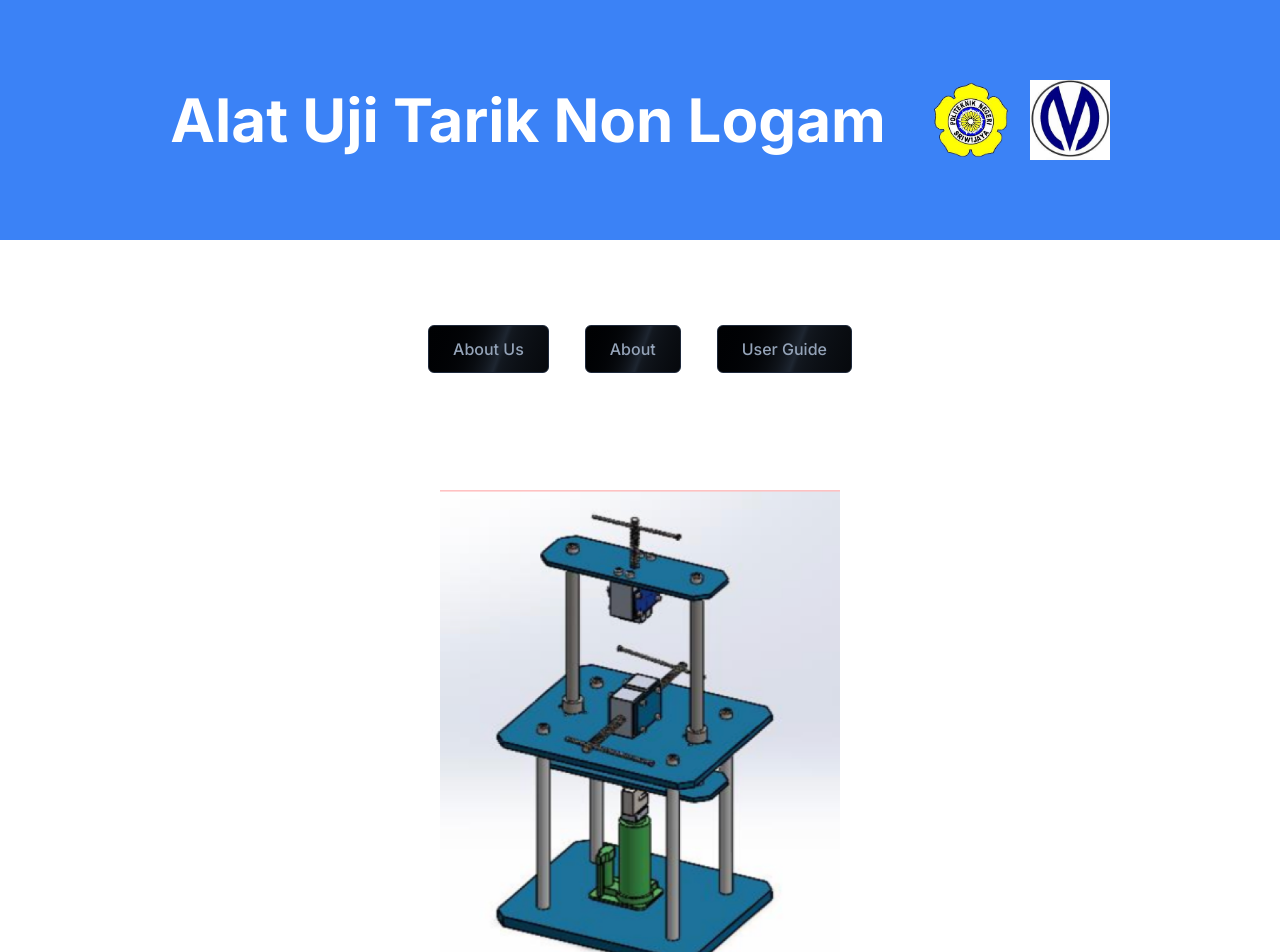
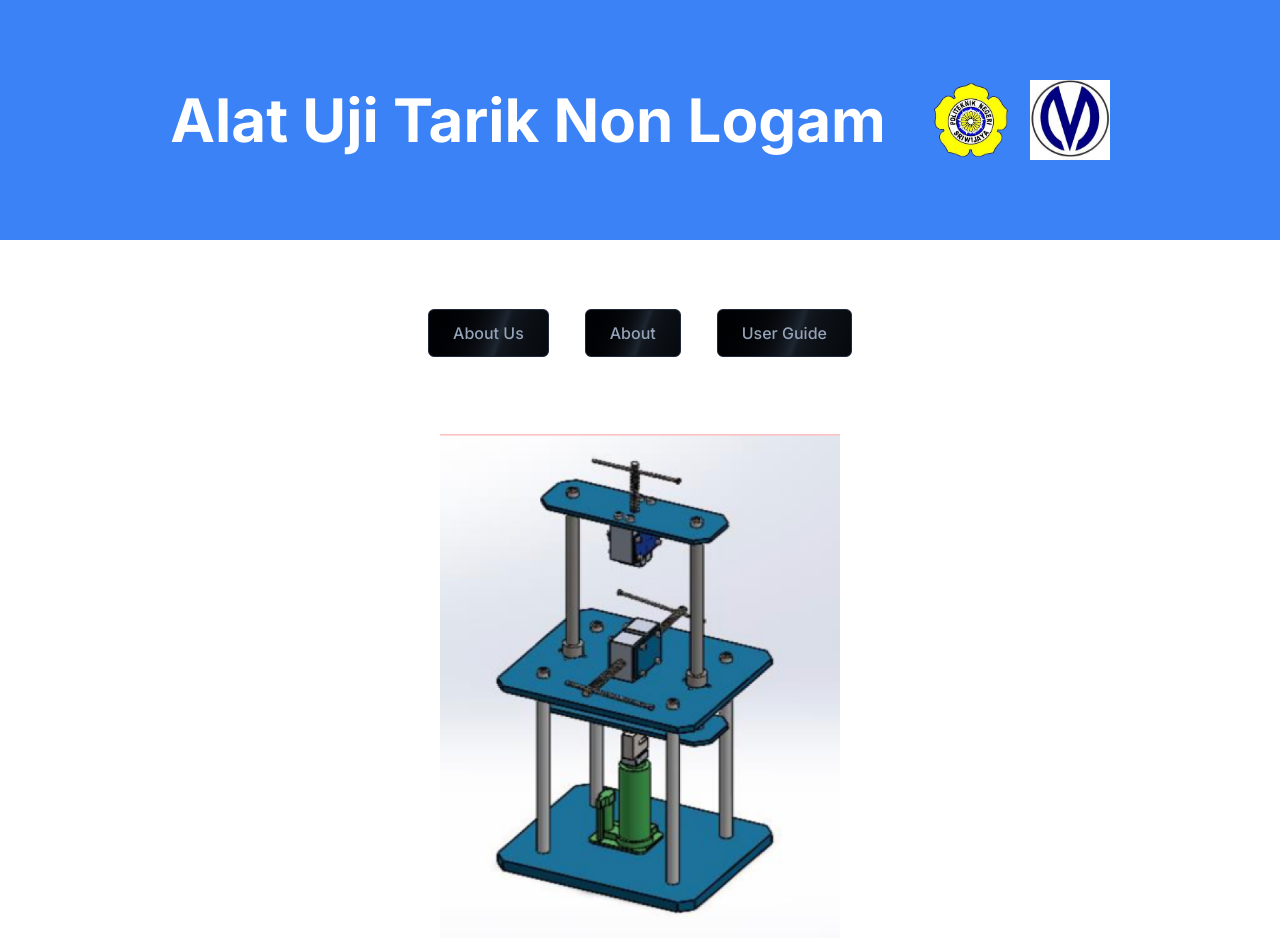
Before and after one commit to KevinNaserwan/Tugas_Akhir_6_MC_2021, a Next.js app: page / in a window 1280 px wide. Shown: the top 952 px of the page. Built offline with nearby package versions, Linux system fonts and the light colour scheme.

Commit message:
First Commit

```diff
--- a/app/components/main.tsx
+++ b/app/components/main.tsx
@@ -13,7 +13,7 @@ export function Main() {
         alt=""
         width={400}
         height={600}
-        className=" my-16 lg:pb-24 pb-0 lg:w-[400px] lg:h-[600px] w-[200px] h-[300px] mx-auto"
+        className=" mt-6 mb-16 lg:pb-24 pb-0 lg:w-[400px] lg:h-[600px] w-[250px] h-[300px] mx-auto"
       />
     </div>
   );
--- a/app/page.tsx
+++ b/app/page.tsx
@@ -6,7 +6,7 @@ export default function Home() {
   return (
     <main className=" relative flex min-h-screen flex-col items-center  overflow-clip mx-auto   bg-blue-500">
       <Hero />
-      <div className=" bg-white max-h-screen w-full flex flex-col justify-start pt-16 items-center">
+      <div className=" bg-white max-h-screen w-full flex flex-col justify-start pt-12 pb-6 items-center">
         <Navbar />
         <Main />
       </div>
```
